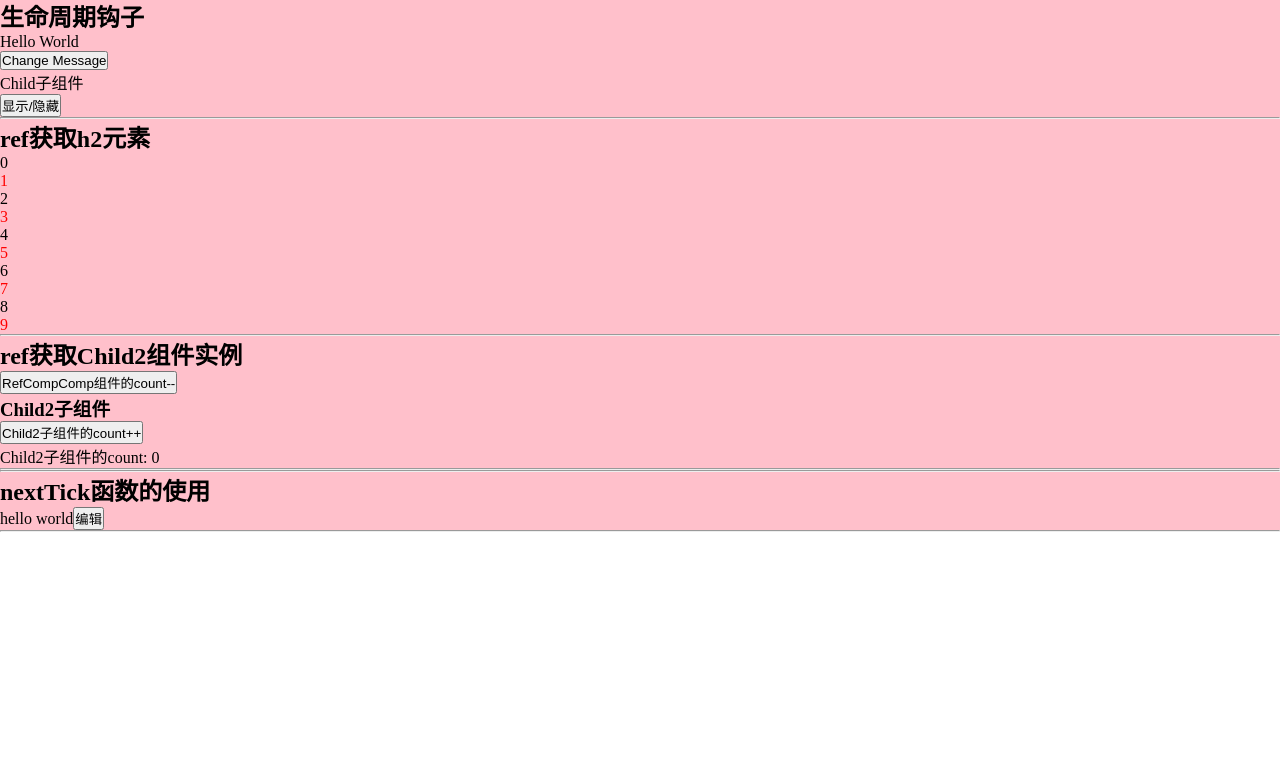
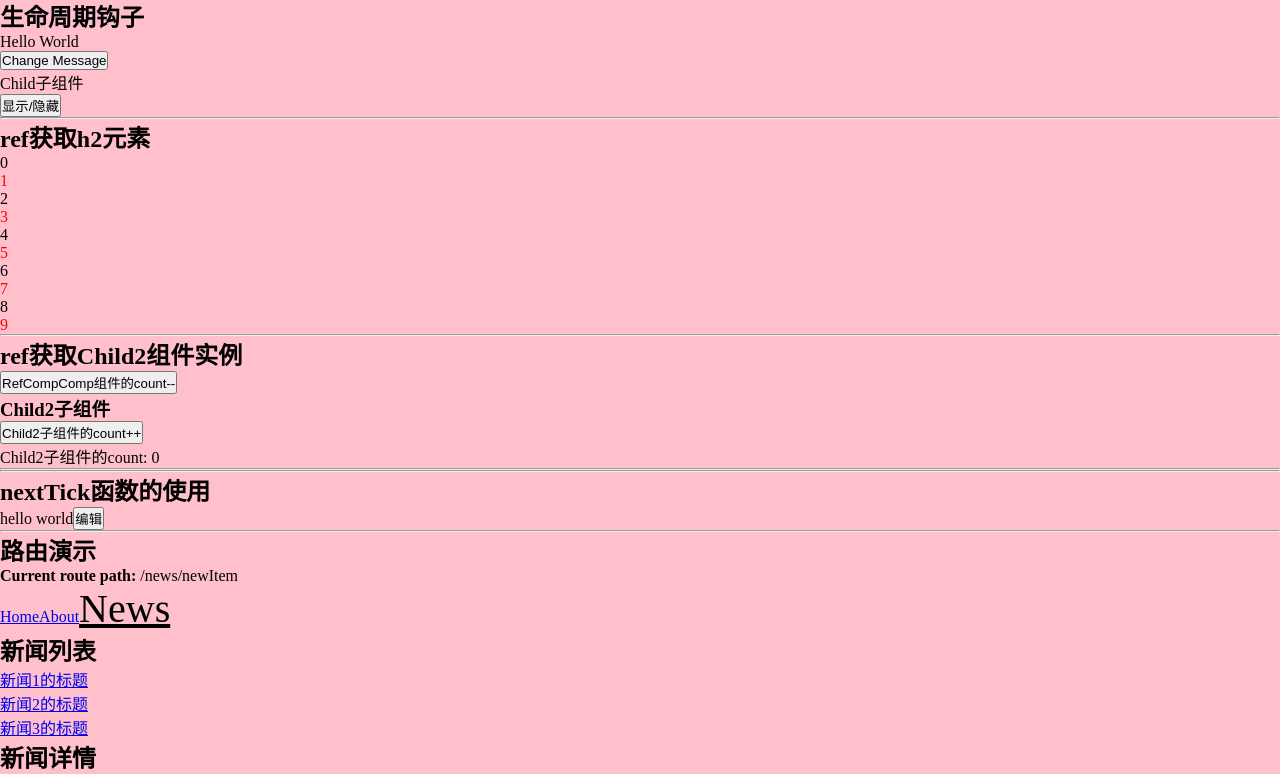
Before and after one commit to Cao007/learn-vue-vuecli, a Vue app: page /news/newItem in a window 1280 px wide. Shown: the part 625-1399 px from the top of the page. Before the commit the page ends 1157 px from the top, so only its background shows below. Built offline with nearby package versions, Linux system fonts and the light colour scheme.

Commit message:
路由搭建、query传参

```diff
--- a/src/App.vue
+++ b/src/App.vue
@@ -6,6 +6,7 @@
   <RefDomComp />
   <RefCompComp />
   <NextTickComp />
+  <VueRouterExample />
 </template>
 
 <script lang="ts" setup>
--- /dev/null
+++ b/src/components/VueRouterExample.vue
@@ -0,0 +1,29 @@
+<template>
+  <h2>路由演示</h2>
+  <p>
+    <strong>Current route path:</strong> {{ $route.fullPath }}
+  </p>
+  <nav>
+    <!-- 路由链接 -->
+    <RouterLink to="/" active-class="active">Home</RouterLink>
+    <RouterLink :to="{ path: '/about' }" active-class="active">About</RouterLink>
+    <RouterLink :to="{ name: 'news' }" active-class="active">News</RouterLink>
+  </nav>
+  <main>
+    <!-- 路由出口 -->
+    <RouterView />
+  </main>
+</template>
+
+<script setup lang="ts">
+import { ref } from 'vue';
+
+
+</script>
+
+<style scoped>
+.active {
+  font-size: 40px;
+  color: black;
+}
+</style>
--- a/src/components/index.ts
+++ b/src/components/index.ts
@@ -8,3 +8,4 @@ export { default as RefCompComp } from './RefCompComp.vue'
 export { default as RefDomComp } from './RefDomComp.vue'
 export { default as TodoList } from './TodoList.vue'
 export { default as WatchComp } from './WatchComp.vue'
+export { default as VueRouterExample } from './VueRouterExample.vue'
--- a/src/main.ts
+++ b/src/main.ts
@@ -1,5 +1,6 @@
 import { createApp } from 'vue'
 import App from './App.vue'
+import router from './router';
 
 // 导入所有的全局组件
 import * as GlobalComponents from './components/index'
@@ -11,4 +12,6 @@ for (const [key, value] of Object.entries(GlobalComponents)) {
   app.component(key, value);
 }
 
+app.use(router);
+
 app.mount('#app')
--- /dev/null
+++ b/src/router/index.ts
@@ -0,0 +1,43 @@
+import { createWebHistory, createRouter } from 'vue-router'
+
+import HomeView from '@/views/HomeView.vue'
+import AboutView from '@/views/AboutView.vue'
+import NewsView from '@/views/NewsView.vue'
+import NewsItem from '@/views/NewsItem.vue'
+
+const routes = [
+  {
+    path: '/',
+    name: 'home',
+    component: HomeView
+  },
+  {
+    path: '/about',
+    name: 'about',
+    component: AboutView
+  },
+  {
+    path: '/news',
+    name: 'news',
+    component: NewsView,
+    children: [
+      {
+        path: 'newItem',
+        name: 'newsItem',
+        component: NewsItem
+      }
+    ]
+  },
+  {
+    path: '/:pathMatch(.*)*',
+    name: 'not-found',
+    component: () => import(/* webpackChunkName: "not-found" */ '@/views/NotFoundView.vue')
+  }
+]
+
+const router = createRouter({
+  history: createWebHistory(),
+  routes,
+})
+
+export default router;
--- /dev/null
+++ b/src/views/AboutView.vue
@@ -0,0 +1,13 @@
+<template>
+  <div>
+    <h2>AboutView</h2>
+  </div>
+</template>
+
+<script setup lang="ts">
+import { ref } from 'vue';
+
+
+</script>
+
+<style scoped></style>
--- /dev/null
+++ b/src/views/HomeView.vue
@@ -0,0 +1,13 @@
+<template>
+  <div>
+    <h2>HomeView</h2>
+  </div>
+</template>
+
+<script setup lang="ts">
+import { ref } from 'vue';
+
+
+</script>
+
+<style scoped></style>
--- /dev/null
+++ b/src/views/NewsItem.vue
@@ -0,0 +1,18 @@
+<template>
+  <div>
+    <h2>新闻详情</h2>
+    <p>{{ query.id }}</p>
+    <p>{{ query.title }}</p>
+    <p>{{ query.content }}</p>
+  </div>
+</template>
+
+<script setup lang="ts">
+import { ref, toRefs } from 'vue';
+import { useRoute } from 'vue-router';
+const route = useRoute();
+let { query } = toRefs(route); // toRefs解构保持响应式
+
+</script>
+
+<style scoped></style>
--- /dev/null
+++ b/src/views/NewsView.vue
@@ -0,0 +1,33 @@
+<template>
+  <div>
+    <h2>新闻列表</h2>
+    <ul>
+      <li v-for="item in newsList" :key="item.id">
+        <RouterLink :to="{
+          path: `/news/newItem`,
+          query: {
+            id: item.id,
+            title: item.title,
+            content: item.content
+          }
+        }">{{ item.title }}</RouterLink>
+      </li>
+    </ul>
+    <div class="news-contain">
+      <router-view></router-view>
+    </div>
+  </div>
+</template>
+
+<script setup lang="ts">
+import { ref } from 'vue';
+const newsList = ref([
+  { id: 1, title: '新闻1的标题', content: '新闻1的内容' },
+  { id: 2, title: '新闻2的标题', content: '新闻2的内容' },
+  { id: 3, title: '新闻3的标题', content: '新闻3的内容' }
+]);
+
+</script>
+
+<style scoped>
+</style>
--- /dev/null
+++ b/src/views/NotFoundView.vue
@@ -0,0 +1,13 @@
+<template>
+    <div>
+      <h2>404</h2>
+    </div>
+</template>
+
+<script setup lang="ts">
+import { ref } from 'vue';
+
+
+</script>
+
+<style scoped></style>
```
